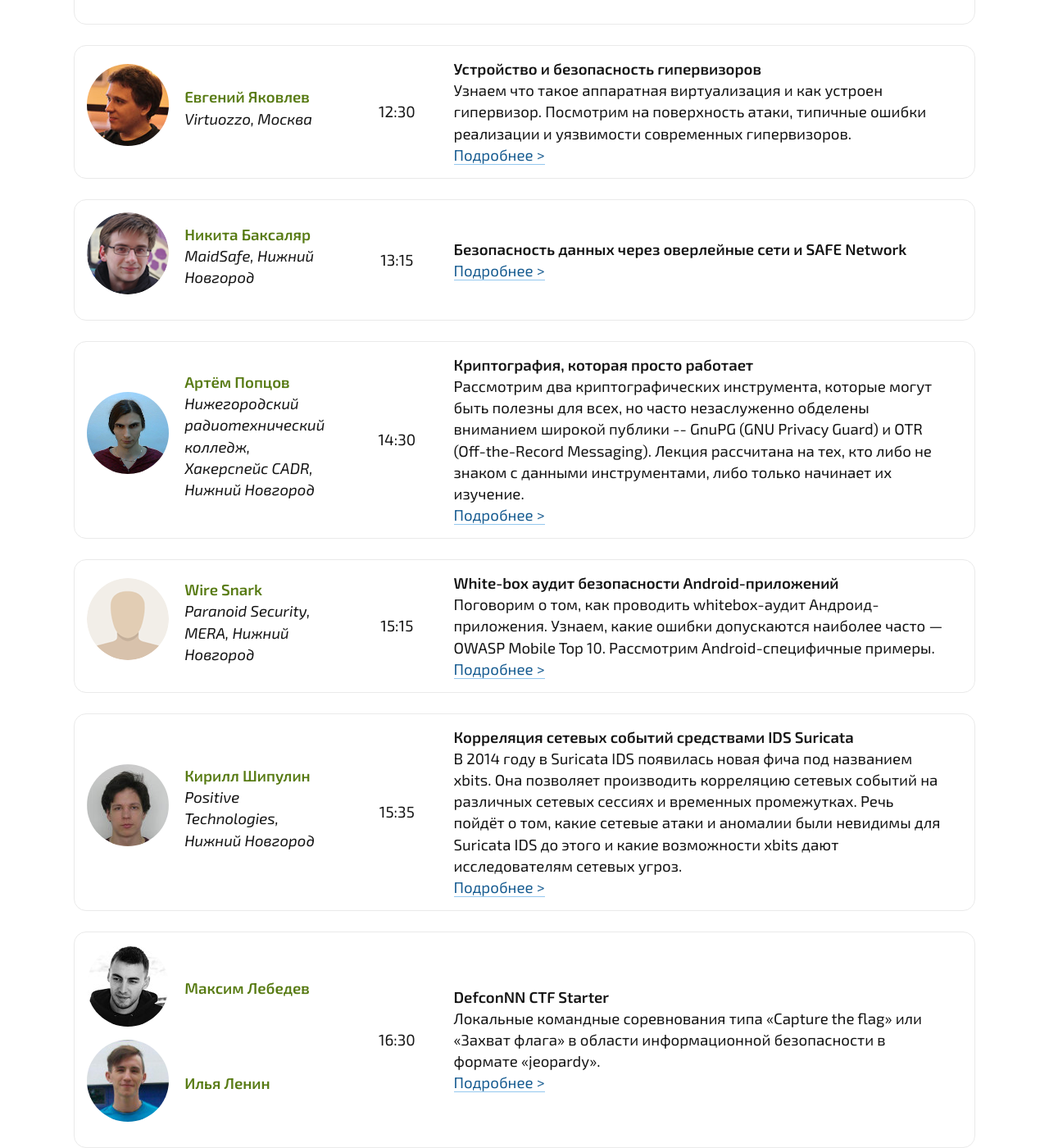
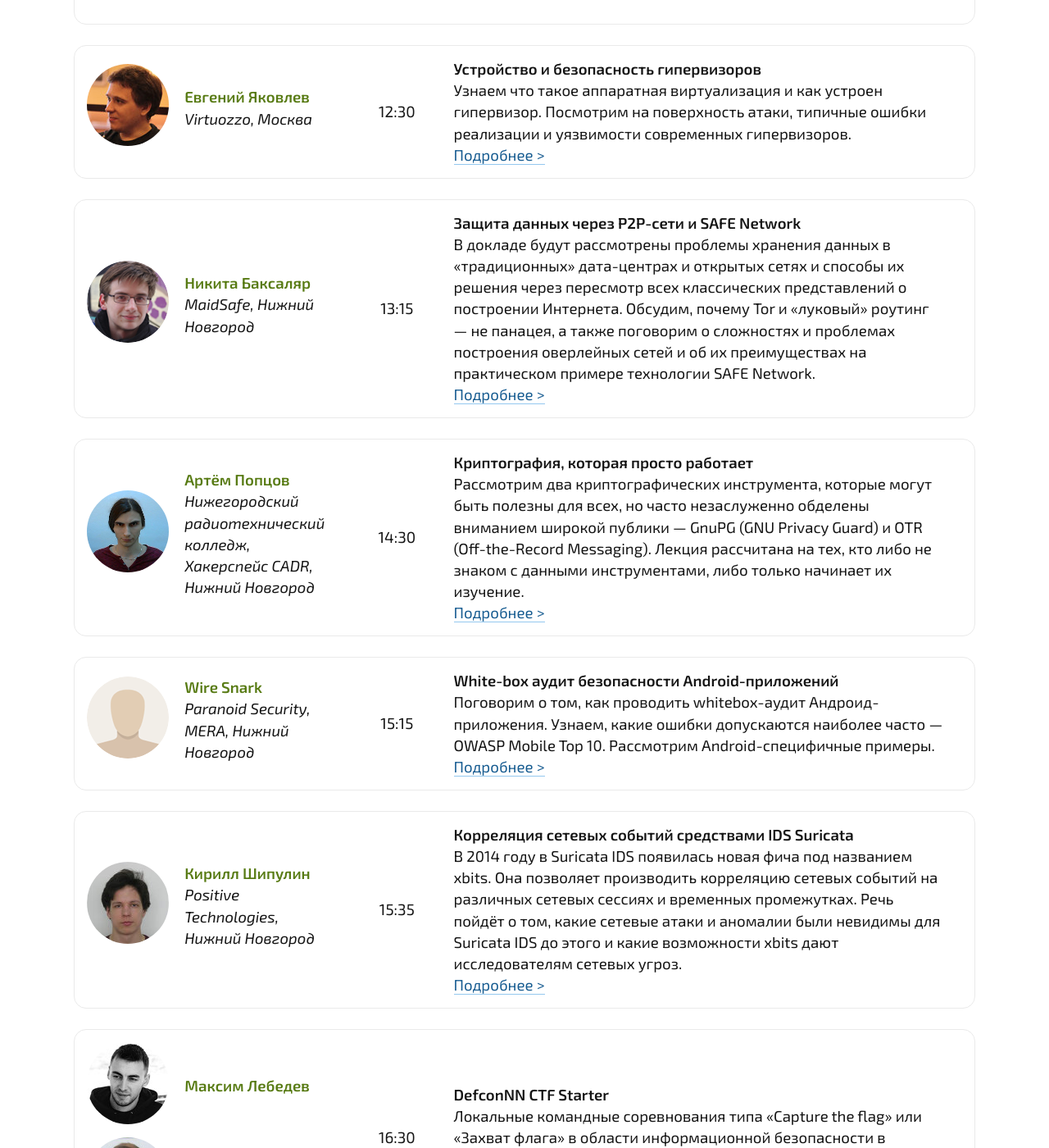
Before and after one commit to defcon-nn/defcon-nn.github.io, a Jekyll site: the page built from index.html, in a window 1280 px wide and 1400 px high, scrolled down 694 px. Shown: the whole window at 82% size. Built offline with Jekyll 4.4.1, drawn with Linux system fonts in a browser that asks for light colours; some of the changed text lies outside the part shown.

Commit message:
Добавлено описание доклада и логотипы компаний

```diff
--- a/_data/meetup_12_02_2017.yml
+++ b/_data/meetup_12_02_2017.yml
@@ -14,14 +14,14 @@
   description: Узнаем что такое аппаратная виртуализация и как устроен гипервизор. Посмотрим на поверхность атаки, типичные ошибки реализации и уязвимости современных гипервизоров.
   page: hypervisor.html
 
-- title: Безопасность данных через оверлейные сети и SAFE Network
+- title: Защита данных через P2P-сети и SAFE Network
   speaker:
     - name: Никита Баксаляр
       company: MaidSafe, Нижний Новгород
       avatar: nikita.png
   time: "13:15"
-  bio:
-  description:
+  bio: Сторонник и адвокат открытых технологий, интересуется языком Rust и вопросами системной безопасности. Занимается разработкой открытого проекта P2P-сети в компании MaidSafe.net (Шотландия).
+  description: В докладе будут рассмотрены проблемы хранения данных в «традиционных» дата-центрах и открытых сетях и способы их решения через пересмотр всех классических представлений о построении Интернета. Обсудим, почему Tor и «луковый» роутинг — не панацея, а также поговорим о сложностях и проблемах построения оверлейных сетей и об их преимуществах на практическом примере технологии SAFE Network.
   page: p2p.html
 
 - title: "Криптография, которая просто работает"
@@ -30,8 +30,8 @@
       company: Нижегородский радиотехнический колледж, Хакерспейс CADR, Нижний Новгород
       avatar: avp.png
   time: "14:30"
-  bio: Полуночный free software разработчик, пишущий на Лисп и других ЯП во имя добра.  В дневное время -- заведующий двумя лабораториями в Нижегородском радиотехническом колледже и просто преподаватель.  Со-основатель Нижегородского хакерспейса CADR.
-  description: Рассмотрим два криптографических инструмента, которые могут быть полезны для всех, но часто незаслуженно обделены вниманием широкой публики -- GnuPG (GNU Privacy Guard) и OTR (Off-the-Record Messaging).  Лекция рассчитана на тех, кто либо не знаком с данными инструментами, либо только начинает их изучение.
+  bio: Полуночный free software разработчик, пишущий на Лисп и других ЯП во имя добра.  В дневное время — заведующий двумя лабораториями в Нижегородском радиотехническом колледже и просто преподаватель.  Со-основатель Нижегородского хакерспейса CADR.
+  description: Рассмотрим два криптографических инструмента, которые могут быть полезны для всех, но часто незаслуженно обделены вниманием широкой публики — GnuPG (GNU Privacy Guard) и OTR (Off-the-Record Messaging).  Лекция рассчитана на тех, кто либо не знаком с данными инструментами, либо только начинает их изучение.
   page: cryptotools.html
 
 - title: "White-box аудит безопасности Android-приложений"
--- a/index.html
+++ b/index.html
@@ -40,10 +40,15 @@
 			</div>
 		</li>
 		{% endfor %}
+	</ul>
 
-		<div id="directions">
-			<h2>Как добраться</h2>
-			Мероприятие пройдет в офисе Яндекса.
-		</div>
+	<ul class="logos">
+		<li><a href="https://yandex.ru"><img src="{{ "/images/logos/yandex.svg" | prepend: site.baseurl }}" width="160" /></a></li>
+		<li><a href="https://maidsafe.net"><img src="{{ "/images/logos/maidsafe.svg" | prepend: site.baseurl }}" width="175" /></a></li>
 	</ul>
+
+	<div id="directions">
+		<h2>Как добраться</h2>
+		Мероприятие пройдет в офисе Яндекса: бизнес-центр Лобачевский Плаза, Алексеевская, 10.
+	</div>
 </div>
```
Also changed, not shown: images/logos/maidsafe.svg (added), images/logos/yandex.svg (added).
